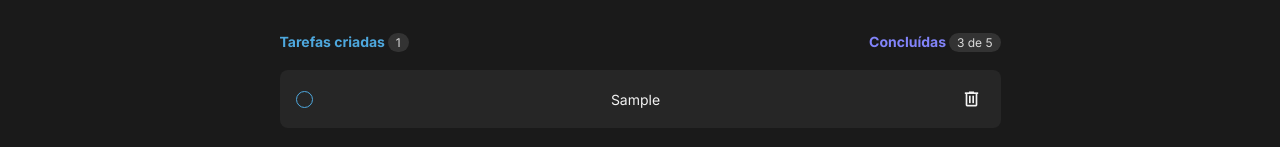
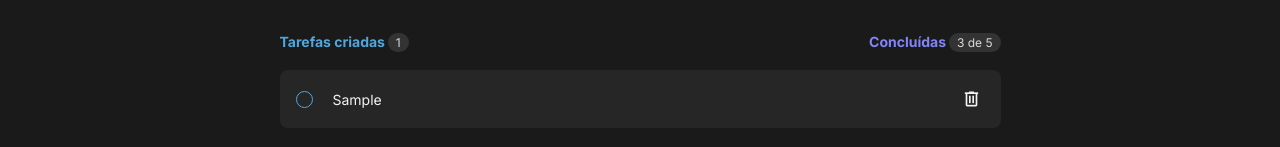
Before and after one commit to daviferdev/to-do-list, a plain HTML site: page index.html in a window 1280 px wide. Both pictures are taken after typing "Sample" into the empty fields and a click on the button "Criar". Shown: the part 247-394 px from the top of the page. Drawn offline with nearby package versions, Linux system fonts and the light colour scheme.

Commit message:
altered styles

```diff
--- a/css/style.css
+++ b/css/style.css
@@ -224,3 +224,9 @@ body {
 .concluida {
   text-decoration: line-through;
 }
+
+.divTarefa {
+  display: flex;
+  align-items: center;
+  gap: 2rem;
+}
--- a/js/main.js
+++ b/js/main.js
@@ -34,12 +34,17 @@ function criaTarefa(tarefa, id) {
   const p = document.createElement("p");
   p.innerHTML = tarefa;
 
+  const divTarefa = document.createElement("div");
+  divTarefa.classList.add("divTarefa")
+
   const span = document.createElement("span");
   span.classList.add("material-symbols-outlined", "delete");
   span.innerHTML = "delete";
 
-  li.appendChild(div);
-  li.appendChild(p);
+  divTarefa.appendChild(div);
+  divTarefa.appendChild(p)
+
+  li.appendChild(divTarefa)
   li.appendChild(span);
   li.setAttribute("uid", id);
 
```
